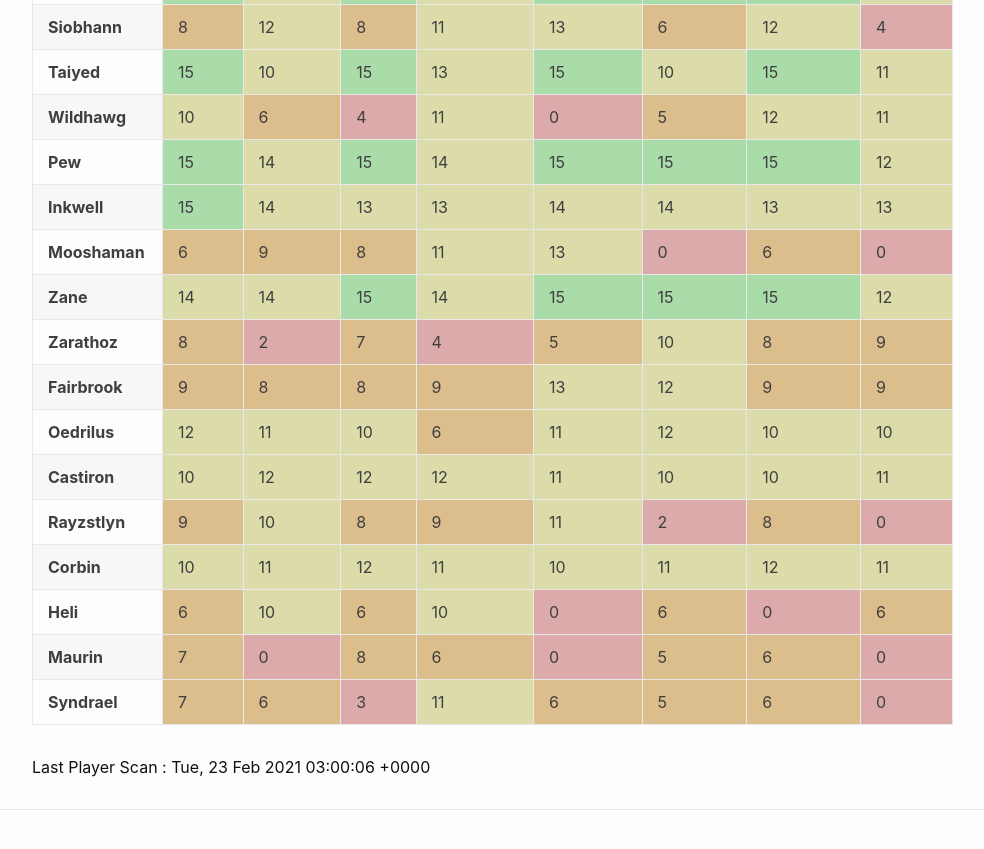
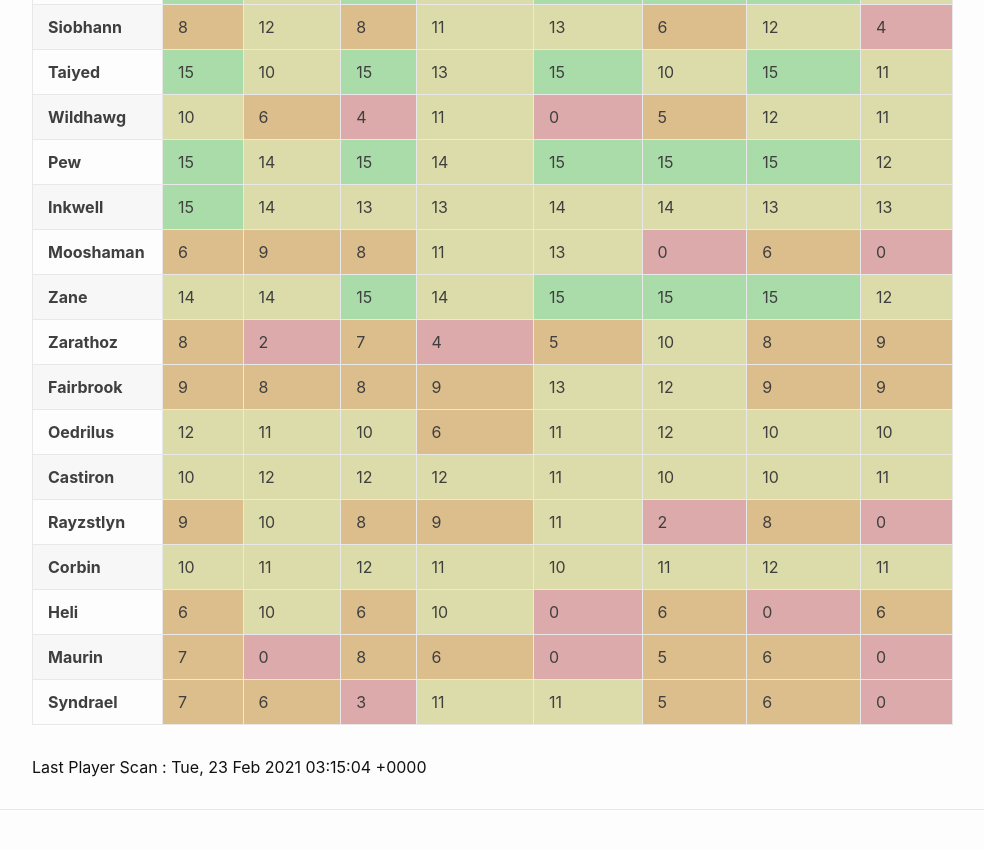
Before and after one commit to eldertribunal/keystonetracker, a Jekyll site: the page built from players.md, in a window 1280 px wide and 900 px high, scrolled down 571 px. Shown: the top 849 px of the window, without its empty margins (126-1110 px from the left). Built offline with Jekyll 4.4.1, drawn with Linux system fonts in a browser that asks for light colours.

Commit message:
auto scan Tue Feb 23 03:15:40 UTC 2021

```diff
--- a/_data/characters.json
+++ b/_data/characters.json
@@ -1284,7 +1284,7 @@
       },
       {
         "name": "Plaguefall",
-        "level": 6,
+        "level": 11,
         "id": 379
       },
       {
--- a/_data/players.json
+++ b/_data/players.json
@@ -1014,7 +1014,7 @@
       },
       {
         "name": "Plaguefall",
-        "level": 6,
+        "level": 11,
         "id": 379
       },
       {
--- a/_data/scanned.json
+++ b/_data/scanned.json
@@ -1,3 +1,3 @@
 {
-  "timestamp": 1614049206
+  "timestamp": 1614050104
 }
```
